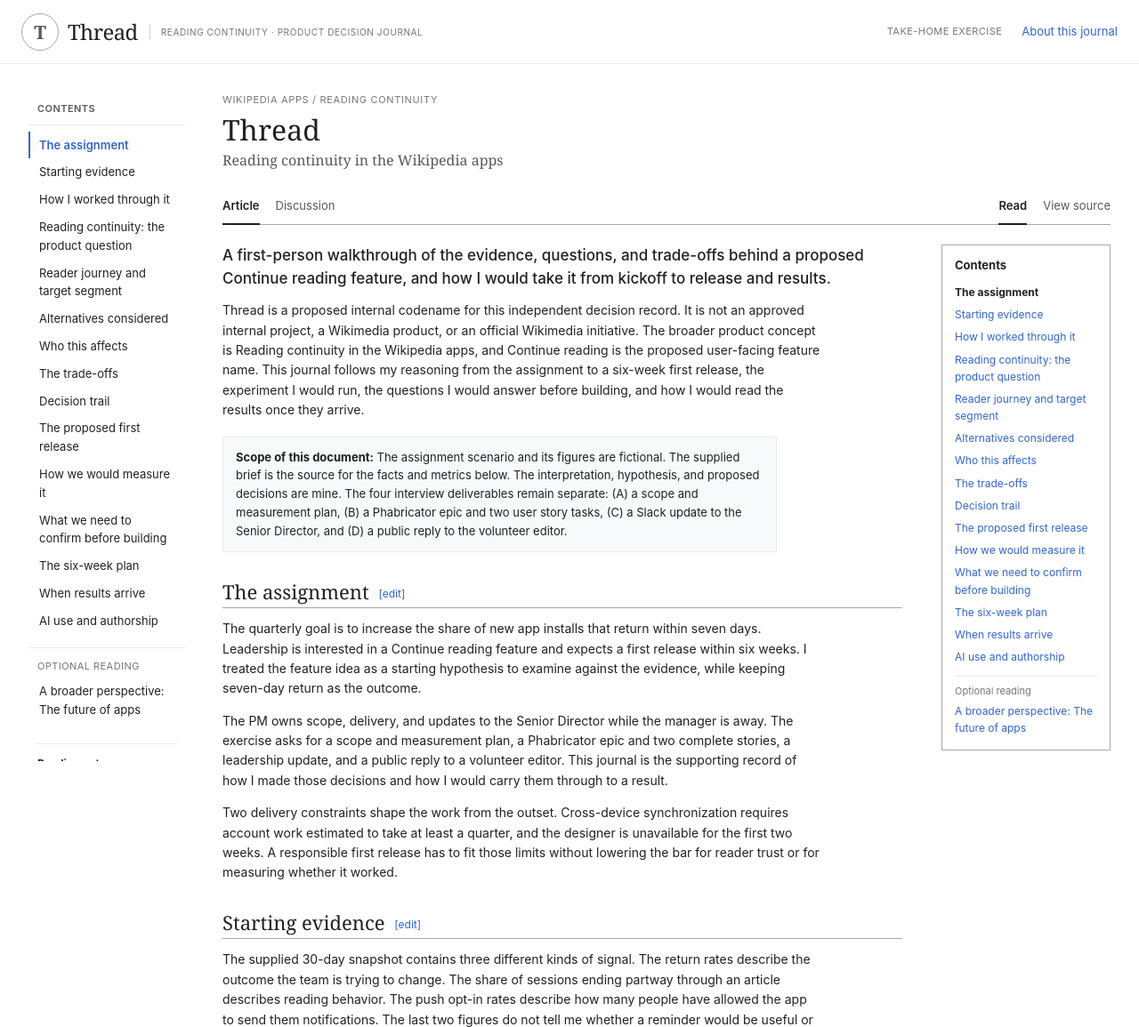
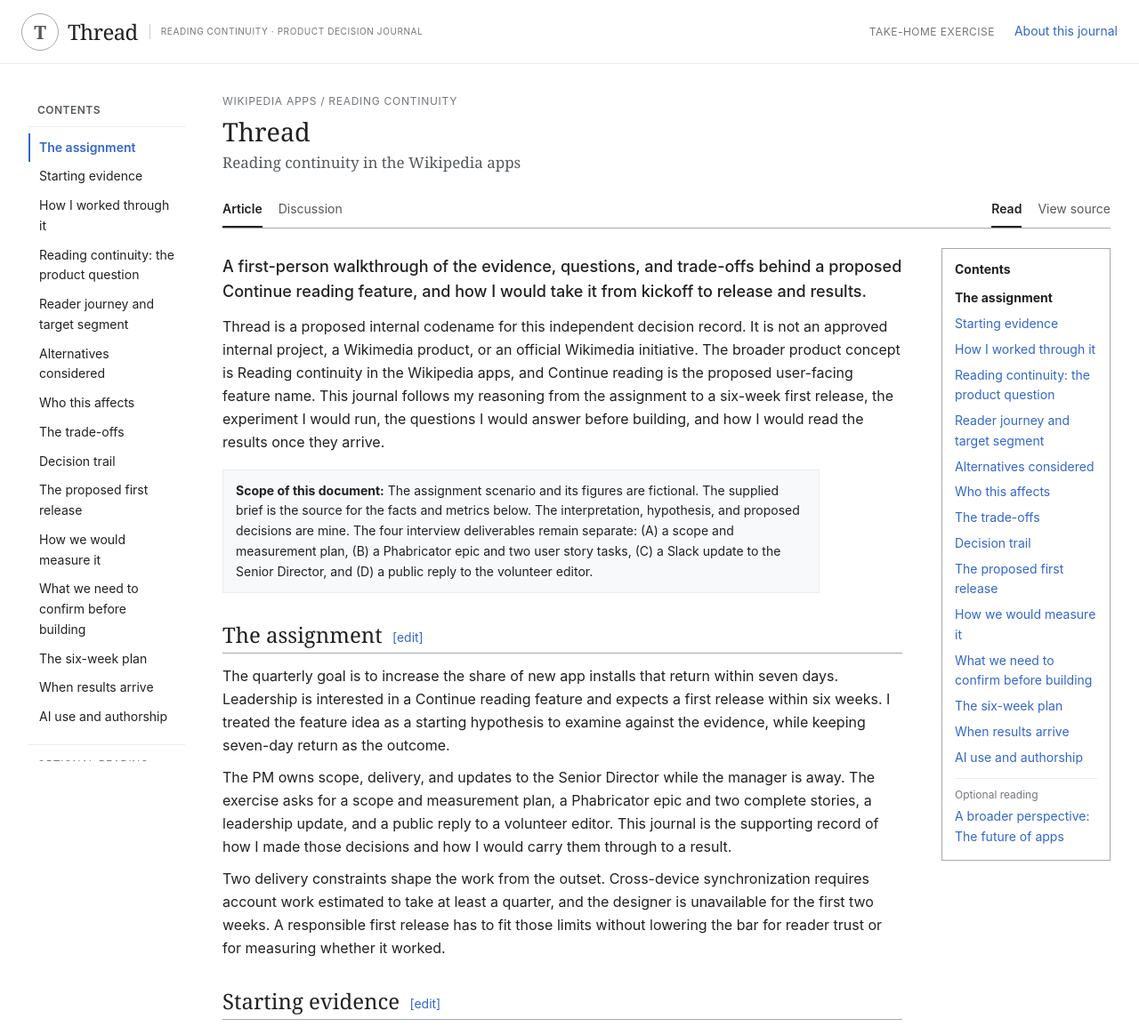
Before and after one commit to digitalnomadlife50-tech/app-growth-decision-journal, a plain HTML site: page index.html in a window 1280 px wide. Shown: the top 1155 px of the page at 89% size. Drawn offline with Linux system fonts and the light colour scheme.

Commit message:
Match Wikipedia Vector 2022 type scale on desktop and mobile

```diff
--- a/styles.css
+++ b/styles.css
@@ -3,7 +3,7 @@
 :root{--content:#202122;--subtle:#54595d;--muted:#72777d;--link:#36c;--link-hover:#2a4b8d;--border:#a2a9b1;--soft-border:#eaecf0;--surface:#fff;--surface-alt:#f8f9fa;--notice:#f8f9fa;--blue:#36c}
 *{box-sizing:border-box}
 html{scroll-behavior:smooth;scroll-padding-top:24px}
-body{margin:0;background:var(--surface);color:var(--content);font-family:-apple-system,BlinkMacSystemFont,"Segoe UI",Roboto,Lato,Helvetica,Arial,sans-serif;font-size:14px;line-height:1.6}
+body{margin:0;background:var(--surface);color:var(--content);font-family:-apple-system,BlinkMacSystemFont,"Segoe UI",Roboto,Lato,Helvetica,Arial,sans-serif;font-size:16px;line-height:1.625}
 a{color:var(--link);text-decoration:none}a:hover{text-decoration:underline;color:var(--link-hover)}
 .skip{position:absolute;left:-9999px;top:8px;background:#fff;padding:8px;z-index:20}.skip:focus{left:8px}
 .mw-header{height:72px;border-bottom:1px solid var(--soft-border);display:flex;align-items:center;gap:22px;padding:0 max(24px,calc((100vw - 1440px)/2));background:#fff}
@@ -11,53 +11,53 @@ a{color:var(--link);text-decoration:none}a:hover{text-decoration:underline;color
 .brand-mark{width:42px;height:42px;border:1px solid #a2a9b1;border-radius:50%;display:grid;place-items:center;color:#54595d;font:700 21px Georgia,serif}
 .brand-name{font:24px Georgia,"Times New Roman",serif;color:#202122;letter-spacing:-.6px}
 .brand-sub{font-size:10px;color:#72777d;letter-spacing:.06em;border-left:1px solid #c8ccd1;padding-left:12px;margin-left:3px}
-.header-tools{margin-left:auto;display:flex;align-items:center;gap:22px;font-size:13px}.project-label{font-size:11px;color:#72777d;letter-spacing:.04em}
+.header-tools{margin-left:auto;display:flex;align-items:center;gap:22px;font-size:14px}.project-label{font-size:12px;color:#72777d;letter-spacing:.04em}
 .menu-toggle{display:none;border:1px solid #a2a9b1;background:#fff;border-radius:2px;padding:5px 9px;color:#202122}
 .page-shell{max-width:1440px;margin:0 auto;display:grid;grid-template-columns:176px minmax(0,1fr);gap:42px;padding:24px 32px 80px}
-.sidebar{padding-top:18px;font-size:13px;position:sticky;top:20px;align-self:start;max-height:calc(100vh - 40px);overflow:auto}
-.side-label{font-size:11px;font-weight:600;color:#54595d;text-transform:uppercase;letter-spacing:.04em;padding:0 10px 8px;border-bottom:1px solid #eaecf0;margin-bottom:7px}
+.sidebar{padding-top:18px;font-size:14px;position:sticky;top:20px;align-self:start;max-height:calc(100vh - 40px);overflow:auto}
+.side-label{font-size:12px;font-weight:600;color:#54595d;text-transform:uppercase;letter-spacing:.04em;padding:0 10px 8px;border-bottom:1px solid #eaecf0;margin-bottom:7px}
 .sidebar>a{display:block;padding:5px 10px;border-left:2px solid transparent;color:#202122}.sidebar>a:hover{background:#f8f9fa;text-decoration:none}.sidebar>a.current{border-left-color:#36c;color:#36c;font-weight:600}.sidebar>a:focus-visible,.menu-toggle:focus-visible{outline:2px solid var(--link);outline-offset:2px}
-.sidebar-note{border-top:1px solid #eaecf0;margin:22px 8px 0;padding:12px 2px;font-size:12px;color:#54595d}.sidebar-note b{color:#202122}.sidebar-note p{margin:5px 0}
+.sidebar-note{border-top:1px solid #eaecf0;margin:22px 8px 0;padding:12px 2px;font-size:13px;color:#54595d}.sidebar-note b{color:#202122}.sidebar-note p{margin:5px 0}
 .article{min-width:0;max-width:1120px}
-.article-kicker{font-size:11px;color:#72777d;letter-spacing:.06em;margin:8px 0 4px}
-h1{font-family:Georgia,"Times New Roman",serif;font-weight:400;font-size:32px;line-height:1.25;margin:0;color:#202122}
-.subtitle{font-family:Georgia,"Times New Roman",serif;font-size:16px;color:#54595d;margin-top:2px}
-.page-tabs{display:flex;gap:18px;align-items:center;border-bottom:1px solid #a2a9b1;margin-top:18px;height:42px;font-size:13px;color:#54595d}
+.article-kicker{font-size:12px;color:#72777d;letter-spacing:.06em;margin:8px 0 4px}
+h1{font-family:"Linux Libertine",Georgia,"Times New Roman",serif;font-weight:400;font-size:28.8px;line-height:1.375;margin:0;color:#202122}
+.subtitle{font-family:"Linux Libertine",Georgia,"Times New Roman",serif;font-size:17px;color:#54595d;margin-top:2px}
+.page-tabs{display:flex;gap:18px;align-items:center;border-bottom:1px solid #a2a9b1;margin-top:18px;height:42px;font-size:14px;color:#54595d}
 .page-tabs .active,.page-tabs .tab-current{height:42px;padding:10px 0;border-bottom:2px solid #202122;color:#202122;font-weight:600}.page-tabs a{color:#54595d}.tab-spacer{flex:1}
 .page-tabs{position:relative;z-index:5}
 .tab-tip-wrap{position:relative;display:flex;align-items:center;height:42px}
 .tab-current{cursor:default}.page-tabs .tab-current:focus-visible,.page-tabs a:focus-visible{outline:2px solid var(--link);outline-offset:2px}
-.tab-tip{position:absolute;top:calc(100% + 6px);right:0;z-index:15;width:max-content;max-width:min(240px,80vw);background:#fff;border:1px solid #a2a9b1;box-shadow:0 2px 6px #0000001f;padding:6px 9px;font-size:12px;font-weight:400;line-height:1.45;color:#202122;visibility:hidden;opacity:0;transition:opacity .12s;pointer-events:none}
+.tab-tip{position:absolute;top:calc(100% + 6px);right:0;z-index:15;width:max-content;max-width:min(240px,80vw);background:#fff;border:1px solid #a2a9b1;box-shadow:0 2px 6px #0000001f;padding:6px 9px;font-size:13px;font-weight:400;line-height:1.45;color:#202122;visibility:hidden;opacity:0;transition:opacity .12s;pointer-events:none}
 .tab-tip-wrap:hover .tab-tip,.tab-tip-wrap:focus-within .tab-tip{visibility:visible;opacity:1}
 .tab-tip-wrap.tip-dismissed .tab-tip{visibility:hidden;opacity:0}
 .sr-only{position:absolute;width:1px;height:1px;padding:0;margin:-1px;overflow:hidden;clip:rect(0,0,0,0);white-space:nowrap;border:0}
 mark{background:#fdf3c9;color:inherit;padding:1px 2px;-webkit-box-decoration-break:clone;box-decoration-break:clone}
 .closing-thought{margin-top:22px}
 .side-optional{border-bottom:0;border-top:1px solid #eaecf0;margin:14px 0 2px;padding-top:12px;padding-bottom:2px;font-weight:400;color:#72777d}
-.toc-optional{display:block;margin-top:9px;padding-top:8px;border-top:1px solid #eaecf0;font-size:11px;color:#72777d}
+.toc-optional{display:block;margin-top:9px;padding-top:8px;border-top:1px solid #eaecf0;font-size:12px;color:#72777d}
 .article-layout{display:grid;grid-template-columns:minmax(0,790px) 190px;gap:44px;padding-top:22px;align-items:start}
 .article-body{min-width:0;max-width:790px}
-.article-body p{margin:0 0 14px;max-width:76ch}
-.article-body .lead{font-size:17px;line-height:1.5;font-weight:500;margin-bottom:12px}
-h2{font-family:Georgia,"Times New Roman",serif;font-size:22px;font-weight:400;line-height:1.3;border-bottom:1px solid #a2a9b1;padding-bottom:4px;margin:30px 0 12px;scroll-margin-top:18px}
-h3{font-size:16px;font-weight:600;line-height:1.4;margin:22px 0 7px}
-.edit{font:12px -apple-system,BlinkMacSystemFont,"Segoe UI",sans-serif;vertical-align:middle;margin-left:5px}
-.notice{background:#f8f9fa;border:1px solid #eaecf0;padding:12px 14px;font-size:13px;margin:18px 0 20px!important}
-.small-note{font-size:13px;color:#54595d}
-.wikitable{border:1px solid #a2a9b1;border-collapse:collapse;background:#f8f9fa;color:#202122;margin:14px 0 18px;font-size:13px;max-width:100%;width:auto;overflow-x:auto}
+.article-body p{margin:7px 0 10px;max-width:76ch}
+.article-body .lead{font-size:18px;line-height:1.55;font-weight:500;margin-bottom:12px}
+h2{font-family:"Linux Libertine",Georgia,"Times New Roman",serif;font-size:24px;font-weight:400;line-height:1.375;border-bottom:1px solid #a2a9b1;padding-bottom:4px;margin:30px 0 12px;scroll-margin-top:18px}
+h3{font-size:19.2px;font-weight:700;line-height:1.6;margin:22px 0 7px}
+.edit{font:14px -apple-system,BlinkMacSystemFont,"Segoe UI",sans-serif;vertical-align:middle;margin-left:5px}
+.notice{background:#f8f9fa;border:1px solid #eaecf0;padding:12px 14px;font-size:14px;margin:18px 0 20px!important}
+.small-note{font-size:14px;color:#54595d}
+.wikitable{border:1px solid #a2a9b1;border-collapse:collapse;background:#f8f9fa;color:#202122;margin:14px 0 18px;font-size:14px;max-width:100%;width:auto;overflow-x:auto}
 .wikitable th,.wikitable td{border:1px solid #a2a9b1;padding:7px 10px;text-align:left;vertical-align:top}
 .wikitable th{background:#eaecf0;font-weight:600}
 .wikitable:focus-visible{outline:2px solid var(--link);outline-offset:2px}
 .wikitable td ul{margin:0;padding-left:18px}.wikitable li{margin:2px 0}
-blockquote{border-left:3px solid #a2a9b1;margin:18px 0;padding:4px 0 4px 18px;font-family:Georgia,"Times New Roman",serif;font-size:19px;line-height:1.5;color:#202122;max-width:72ch}
+blockquote{border-left:3px solid #a2a9b1;margin:18px 0;padding:4px 0 4px 18px;font-family:Georgia,"Times New Roman",serif;font-size:20px;line-height:1.5;color:#202122;max-width:72ch}
 .decision{border-left:3px solid #36c;background:#f8f9fa;padding:10px 14px;margin:14px 0 20px;max-width:760px}
-.decision b{font-size:12px;color:#54595d}.decision p{margin:3px 0 0;font-size:13px}
-.principle{font-family:Georgia,"Times New Roman",serif;font-size:18px;border:1px solid #a2a9b1;background:#f8f9fa;padding:14px 17px;margin:20px 0}
-.status{display:inline-block;font-size:11px;font-weight:600;white-space:nowrap}.recommended{color:#14866d}.validate{color:#7256a5}.proposed{color:#8a5a00}
-.toc{border:1px solid #a2a9b1;background:#fff;padding:12px 14px;font-size:12px;position:sticky;top:18px}
-.toc b{display:block;font-size:13px;margin-bottom:7px}.toc a{display:block;padding:3px 0}.toc a.current{font-weight:700;color:#202122}
-.references{margin-top:30px;border-top:1px solid #a2a9b1}.references h2{border:0;margin-top:18px}.references ol{padding-left:22px;font-size:13px}
-.article-footer{border-top:1px solid #eaecf0;margin-top:28px;padding-top:12px;color:#72777d;font-size:12px}
+.decision b{font-size:13px;color:#54595d}.decision p{margin:3px 0 0;font-size:15px}
+.principle{font-family:"Linux Libertine",Georgia,"Times New Roman",serif;font-size:19px;border:1px solid #a2a9b1;background:#f8f9fa;padding:14px 17px;margin:20px 0}
+.status{display:inline-block;font-size:12px;font-weight:600;white-space:nowrap}.recommended{color:#14866d}.validate{color:#7256a5}.proposed{color:#8a5a00}
+.toc{border:1px solid #a2a9b1;background:#fff;padding:12px 14px;font-size:14px;position:sticky;top:18px}
+.toc b{display:block;font-size:14px;margin-bottom:7px}.toc a{display:block;padding:3px 0}.toc a.current{font-weight:700;color:#202122}
+.references{margin-top:30px;border-top:1px solid #a2a9b1}.references h2{border:0;margin-top:18px}.references ol{padding-left:22px;font-size:14.4px}
+.article-footer{border-top:1px solid #eaecf0;margin-top:28px;padding-top:12px;color:#72777d;font-size:14px}
 @media(max-width:1050px){.article-layout{grid-template-columns:minmax(0,1fr)}.toc{display:none}.article-body{max-width:820px}.status{white-space:normal}}
-@media(max-width:760px){.mw-header{height:62px;padding:0 14px;gap:10px}.menu-toggle{display:block}.brand-mark{width:34px;height:34px;font-size:18px}.brand-name{font-size:21px}.brand-sub{display:none}.header-tools{gap:8px;font-size:12px}.project-label{display:none}.page-shell{display:block;padding:17px 18px 60px}.sidebar{display:none;position:fixed;z-index:10;top:62px;left:0;bottom:0;width:260px;max-height:none;background:#fff;border-right:1px solid #a2a9b1;padding:18px;box-shadow:0 8px 20px #0002}.nav-open .sidebar{display:block}.article-kicker{margin-top:3px}h1{font-size:29px}.page-tabs{gap:13px}.article-layout{padding-top:17px}.wikitable{display:block;width:100%;overflow-x:auto;-webkit-overflow-scrolling:touch;font-size:12px}.wikitable th,.wikitable td{padding:6px}.article-body p{font-size:14px}}
-@media(max-width:420px){.header-tools a{display:none}.page-shell{padding-left:14px;padding-right:14px}.page-tabs{font-size:12px;gap:10px}}
+@media(max-width:760px){.mw-header{height:62px;padding:0 14px;gap:10px}.menu-toggle{display:block}.brand-mark{width:34px;height:34px;font-size:18px}.brand-name{font-size:21px}.brand-sub{display:none}.header-tools{gap:8px;font-size:12px}.project-label{display:none}.page-shell{display:block;padding:17px 18px 60px}.sidebar{display:none;position:fixed;z-index:10;top:62px;left:0;bottom:0;width:260px;max-height:none;background:#fff;border-right:1px solid #a2a9b1;padding:18px;box-shadow:0 8px 20px #0002}.nav-open .sidebar{display:block}.article-kicker{margin-top:3px}h1{font-size:28.8px}.page-tabs{gap:13px}.article-layout{padding-top:17px}.wikitable{display:block;width:100%;overflow-x:auto;-webkit-overflow-scrolling:touch;font-size:14px}.wikitable th,.wikitable td{padding:6px}.lead{font-size:17px}h2{font-size:21px}h3{font-size:17.6px}}
+@media(max-width:420px){.header-tools a{display:none}.page-shell{padding-left:14px;padding-right:14px}.page-tabs{font-size:14px;gap:12px}}
```
